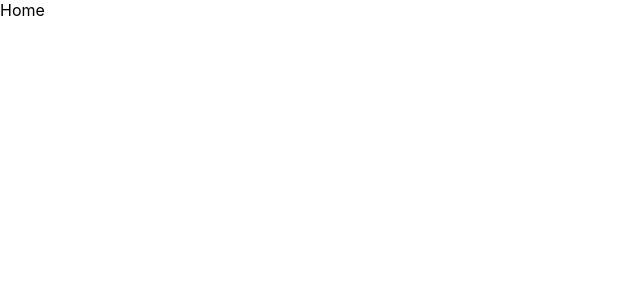
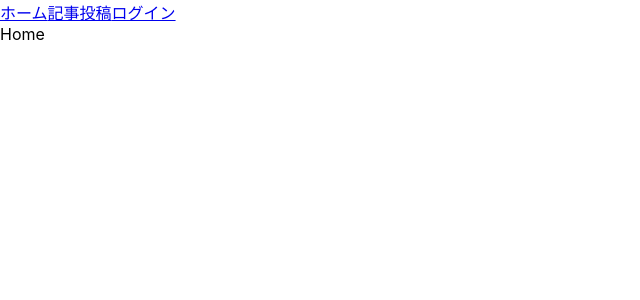
Before and after one commit to umedanaoyuki/react-blog-firebase, a React (Create React App) app: page / in a window 1280 px wide. Shown: the top 300 px of the page, without its empty margins (0-640 px from the left). Built offline with nearby package versions, Linux system fonts and the light colour scheme.

Commit message:
ナビゲーション追加

```diff
--- a/src/App.js
+++ b/src/App.js
@@ -4,10 +4,13 @@
 import Login from './components/Login';
 import Logout from './components/Logout';
 import Createpost from './components/Createpost';
+import Navbar from './components/Navbar';
+
 
 function App() {
   return (
     <Router>
+      <Navbar />
       <Routes>
         <Route path="/" element={<Home />}></Route>
         <Route path="/createpost" element={<Createpost />}></Route>
--- /dev/null
+++ b/src/components/Navbar.js
@@ -0,0 +1,14 @@
+import React from 'react'
+import { Link } from "react-router-dom";
+
+const Navbar = () => {
+  return (
+    <nav>
+        <Link to="/">ホーム</Link>
+        <Link to="/createpost">記事投稿</Link>
+        <Link to="/login">ログイン</Link>
+    </nav>
+  )
+};
+
+export default Navbar
```
